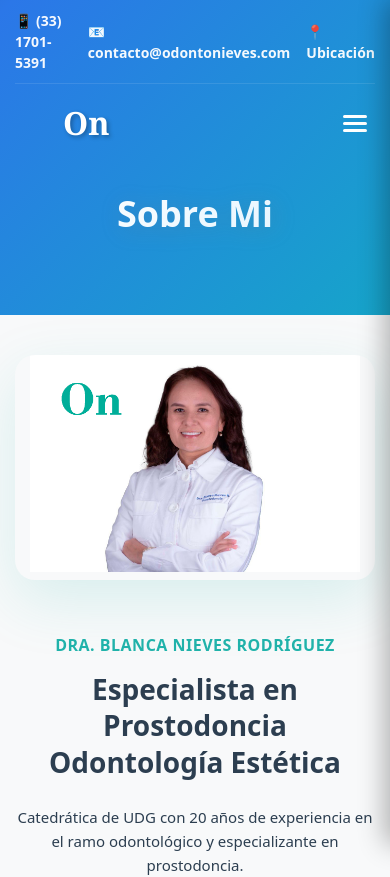
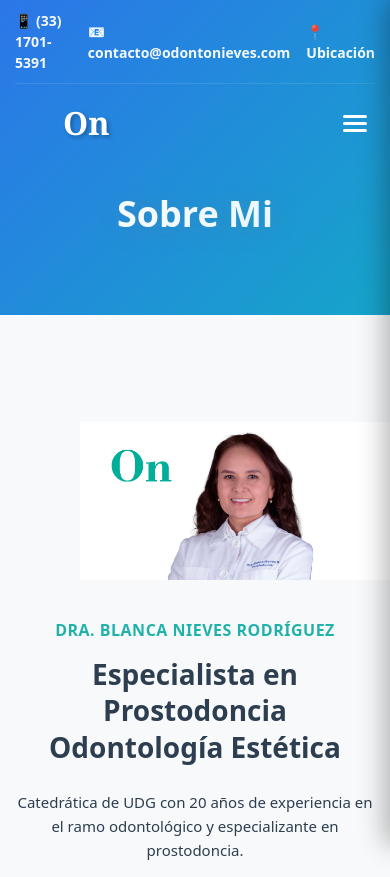
Before and after one commit to Jan-Amixtlan/odonto-nieves, a React (Vite) app: page /about in a window 390 px wide. Shown: the top 877 px of the page. Built offline with nearby package versions, Linux system fonts and the light colour scheme.

Commit message:
Refactor DoctorBio styles for improved layout and responsiveness; adjust image dimensions and container properties for better presentation

```diff
--- a/src/Components/DoctorBio/DoctorBio.css
+++ b/src/Components/DoctorBio/DoctorBio.css
@@ -19,11 +19,11 @@
 }
 
 .bio-container {
-    max-width: 1200px;
+    max-width: 1500px;
     margin: 0 auto;
     padding: 0 50px;
     display: grid;
-    grid-template-columns: 400px 1fr;
+    grid-template-columns: 700px 1fr;
     gap: 80px;
     align-items: center;
 }
@@ -42,46 +42,38 @@
 }
 
 .image-container {
+    width: 600px;
+    height: 600px;
+    max-width: 100%;
+    margin: 0 auto 0 50px;
     position: relative;
-    border-radius: 25px;
     overflow: hidden;
-    box-shadow: 0 20px 60px rgba(32, 178, 170, 0.15);
     transition: all 0.4s ease;
 }
 
 .image-container:hover {
-    transform: translateY(-10px);
-    box-shadow: 0 30px 80px rgba(32, 178, 170, 0.2);
+    transform: scale(1.02);
 }
 
 .doctor-photo {
-    width: 100%;
-    height: auto;
+    width: 600px;
+    height: 600px;
+    max-width: 100%;
+    object-fit: contain;
     display: block;
     transition: transform 0.5s ease;
+    margin: 0 auto;
+    border-radius: 20px;
 }
 
 .image-container:hover .doctor-photo {
-    transform: scale(1.05);
+    transform: scale(1.03);
 }
 
 .image-border-effect {
-    position: absolute;
-    top: 0;
-    left: 0;
-    right: 0;
-    bottom: 0;
-    border: 3px solid transparent;
-    background: linear-gradient(135deg, var(--turquesa-principal), var(--verde-esmeralda));
-    background-clip: padding-box;
-    opacity: 0;
-    transition: opacity 0.4s ease;
-    pointer-events: none;
+    display: none;
 }
 
-.image-container:hover .image-border-effect {
-    opacity: 0.3;
-}
 
 /* Content Section */
 .doctor-content-section {
@@ -230,7 +222,17 @@
     .bio-container {
         padding: 0 40px;
         gap: 60px;
-        grid-template-columns: 350px 1fr;
+        grid-template-columns: 450px 1fr;
+    }
+
+    .image-container {
+        width: 450px;
+        height: 450px;
+    }
+
+    .doctor-photo {
+        width: 450px;
+        height: 450px;
     }
 
     .main-title {
@@ -252,8 +254,18 @@
 
     .doctor-image-section {
         order: 1;
-        max-width: 400px;
+        max-width: 500px;
         margin: 0 auto;
+    }
+
+    .image-container {
+        width: 400px;
+        height: 400px;
+    }
+
+    .doctor-photo {
+        width: 400px;
+        height: 400px;
     }
 
     .doctor-content-section {
@@ -293,11 +305,14 @@
     }
 
     .image-container {
-        border-radius: 20px;
+        width: 350px;
+        height: 350px;
     }
 
-    .image-container {
-        border-radius: 20px;
+    .doctor-photo {
+        width: 350px;
+        height: 350px;
+        border-radius: 15px;
     }
 
     .main-title {
```
